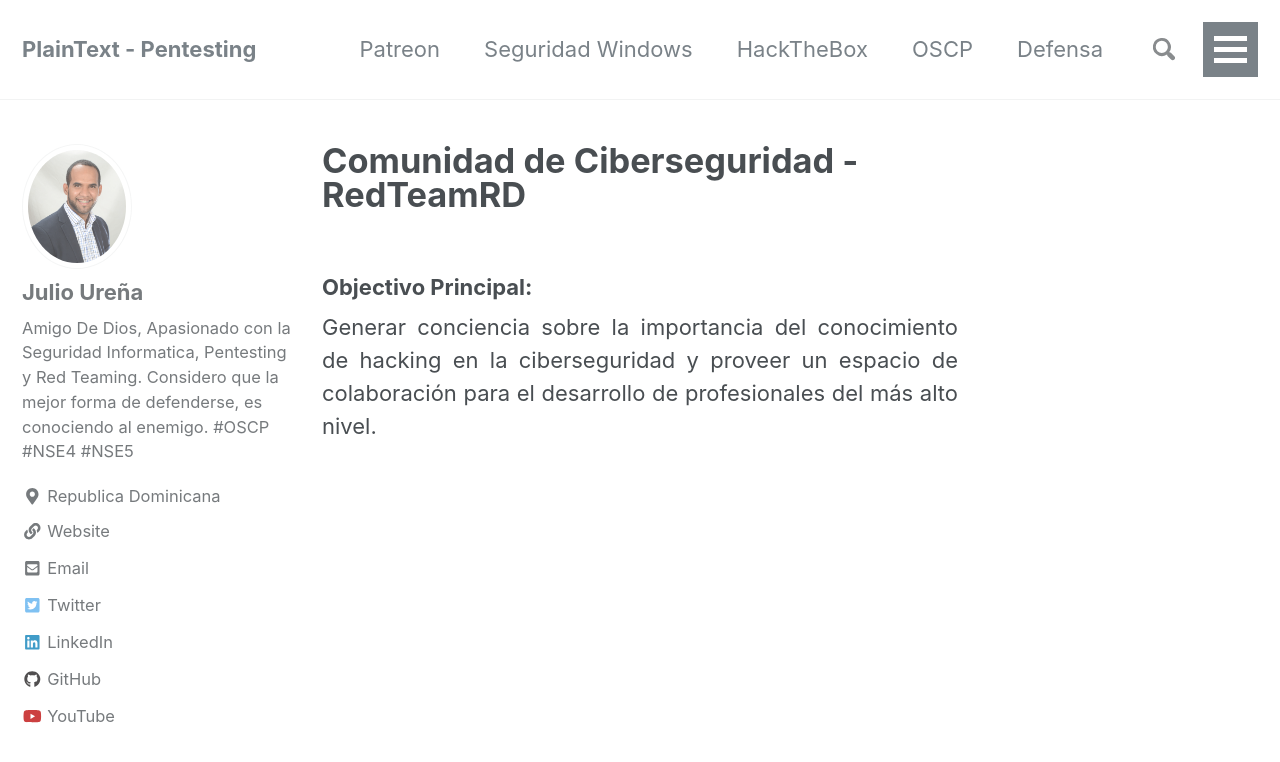
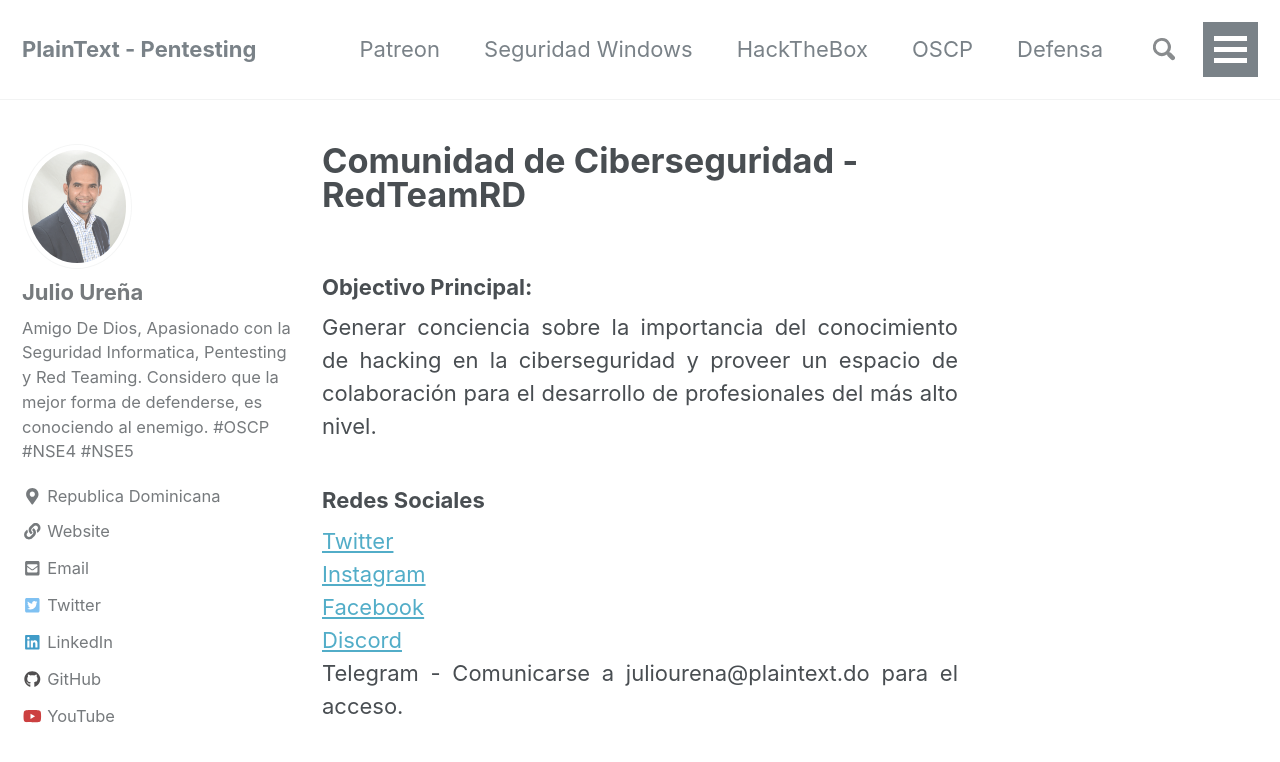
Before and after one commit to juliourena/juliourena.github.io, a Jekyll site: the page built from _pages/redteamrd.md, in a window 1280 px wide and 900 px high. Shown: the top 762 px of the window. Built offline with Jekyll 4.4.1, drawn with Linux system fonts in a browser that asks for light colours; nearby versions of some CDN libraries.

Commit message:
Update redteamrd.md

```diff
--- a/_pages/redteamrd.md
+++ b/_pages/redteamrd.md
@@ -5,3 +5,10 @@ permalink: /redteamrd/
 ---
 ### Objectivo Principal:
 Generar conciencia sobre la importancia del conocimiento de hacking en la ciberseguridad y proveer un espacio de colaboración para el desarrollo de profesionales del más alto nivel.
+
+### Redes Sociales
+[Twitter](https://twitter.com/RedTeamRD)
+[Instagram](https://www.instagram.com/redteam_rd)
+[Facebook](https://www.facebook.com/RedTeamRD-101645264684550)
+[Discord](https://discord.gg/aqmH2GmuJN)
+Telegram - Comunicarse a juliourena@plaintext.do para el acceso.
```
